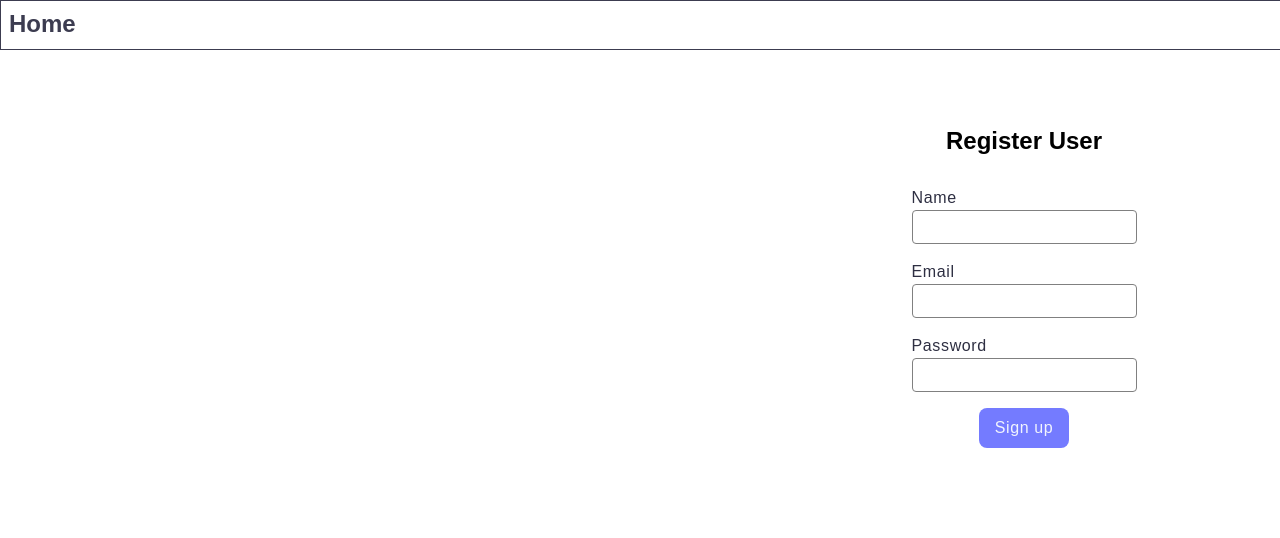
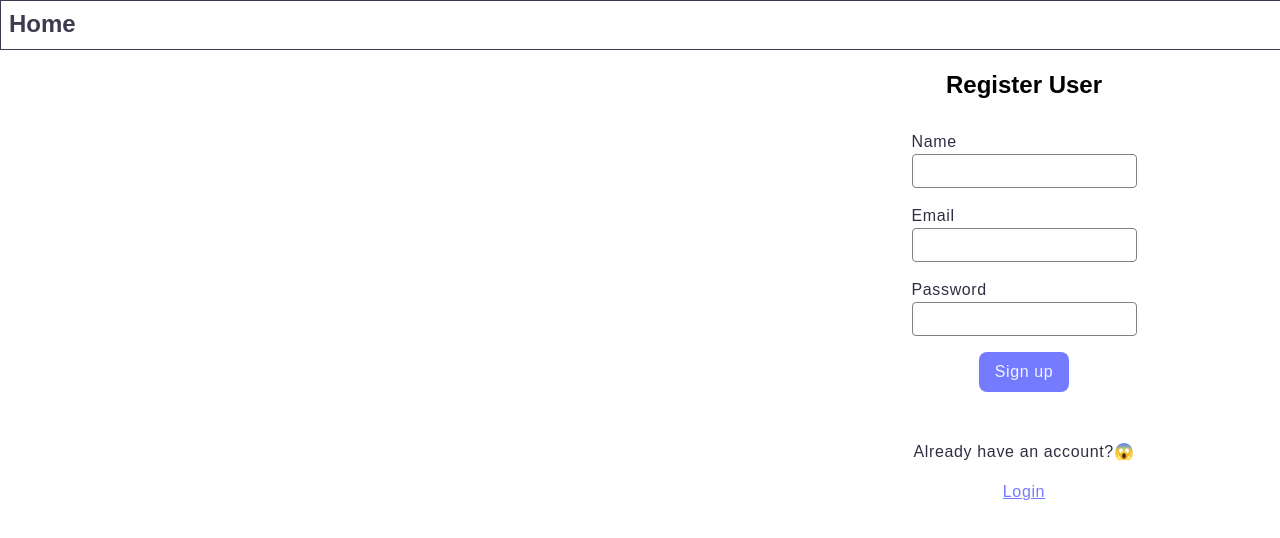
Before and after one commit to Bogdan-uas/goit-react-hw-08, a React (Vite) app: page /register in a window 1280 px wide. Shown: the top 538 px of the page. Built offline with nearby package versions, Linux system fonts and the light colour scheme; no server answers.

Commit message:
useless commit

```diff
--- a/src/components/ContactForm/ContactForm.module.css
+++ b/src/components/ContactForm/ContactForm.module.css
@@ -7,9 +7,8 @@
     justify-content: center;
     gap: 16px;
     margin-bottom: 32px;
-    margin-top: 64px;
+    margin-top: 128px;
     border-radius: 8px;
-    height: 260px;
 }
 
 .name_number_container {
@@ -81,3 +80,24 @@
     gap: 16px;
     height: 220px;
 }
+
+.no_account_text {
+    line-height: 1.5;
+    letter-spacing: 0.04em;
+    color: #2e2f42;
+    margin-top: 32px;
+}
+
+.to_register_link {
+    font-weight: 500;
+    font-size: 16px;
+    color: #747bff;
+    line-height: 1.5;
+    letter-spacing: 0.04em;
+    text-decoration: underline;
+    transition: 500ms ease-in-out;
+}
+
+.to_register_link:hover {
+    color: #0d6aff;
+}
--- a/src/components/LoginForm/LoginForm.jsx
+++ b/src/components/LoginForm/LoginForm.jsx
@@ -4,6 +4,7 @@ import { useId } from "react";
 import * as Yup from "yup";
 import { useDispatch } from "react-redux";
 import { apiLogin } from "../../redux/auth/operations";
+import { NavLink } from "react-router-dom";
 
 const LoginSchema = Yup.object().shape({
     email: Yup.string().min(3, "Too Short!").max(50, "Too Long!").required("Email is required!"),
@@ -40,6 +41,10 @@ export default function LoginForm() {
                     <ErrorMessage className={style.error_message} name="password" component="span" />
                 </div>
                 <button type="submit" className={style.button}>Log in</button>
+                <p className={style.no_account_text}>
+                    Don't have any account yet?🤨
+                </p>
+                <NavLink className={style.to_register_link} to="/register">Register</NavLink>
             </Form>
         </Formik>
     );
--- a/src/components/RegistrationForm/RegistrationForm.jsx
+++ b/src/components/RegistrationForm/RegistrationForm.jsx
@@ -4,6 +4,7 @@ import { useId } from "react";
 import * as Yup from "yup";
 import { useDispatch } from "react-redux";
 import { apiRegister } from "../../redux/auth/operations";
+import { NavLink } from "react-router-dom";
 
 const RegisterSchema = Yup.object().shape({
     name: Yup.string().min(3, "Too Short!").max(50, "Too Long!").required("Username is required!"),
@@ -47,6 +48,10 @@ export default function RegistrationForm() {
                     <ErrorMessage className={style.error_message} name="password" component="span" />
                 </div>
                 <button type="submit" className={style.button}>Sign up</button>
+                <p className={style.no_account_text}>
+                Already have an account?😱
+                </p>
+                <NavLink className={style.to_register_link} to="/login">Login</NavLink>
             </Form>
         </Formik>
     );
--- a/src/components/UserMenu/UserMenu.jsx
+++ b/src/components/UserMenu/UserMenu.jsx
@@ -14,7 +14,7 @@ return (
     <div className={css.userMenu}>
     <p className={css.userdata}>Welcome, {user.name}!🗿</p>
     <button className={css.button} type="button" onClick={onLogout}>
-        <CiLogout className={css.icon} />
+        Log Out!<CiLogout className={css.icon} />
     </button>
     </div>
 );
--- a/src/components/UserMenu/UserMenu.module.css
+++ b/src/components/UserMenu/UserMenu.module.css
@@ -36,3 +36,7 @@
     background-color: red;
     color: #fff;
 }
+
+.icon {
+    margin-left: 8px;
+}
--- a/src/pages/HomePage/HomePage.jsx
+++ b/src/pages/HomePage/HomePage.jsx
@@ -5,7 +5,9 @@ export default function HomePage() {
     return (
     <div>
 
-    <h1 className={css.main_title}>Add new contacts that you need to remember and have fun with them later!</h1>
+            <h1 className={css.main_title}>
+                Add your contacts, if you need, also new contacts. You can check then later, if you're calling the right number and also you can delete your contact that is no longer your contact.
+            </h1>
     <p className={css.emoji}>🥸</p>
     </div>
 );
--- a/src/pages/HomePage/HomePage.module.css
+++ b/src/pages/HomePage/HomePage.module.css
@@ -2,7 +2,6 @@
     font-weight: 700;
     font-size: 32px;
     line-height: 1.11;
-    text-transform: capitalize;
     text-align: center;
     margin-top: 64px;
 }
```
